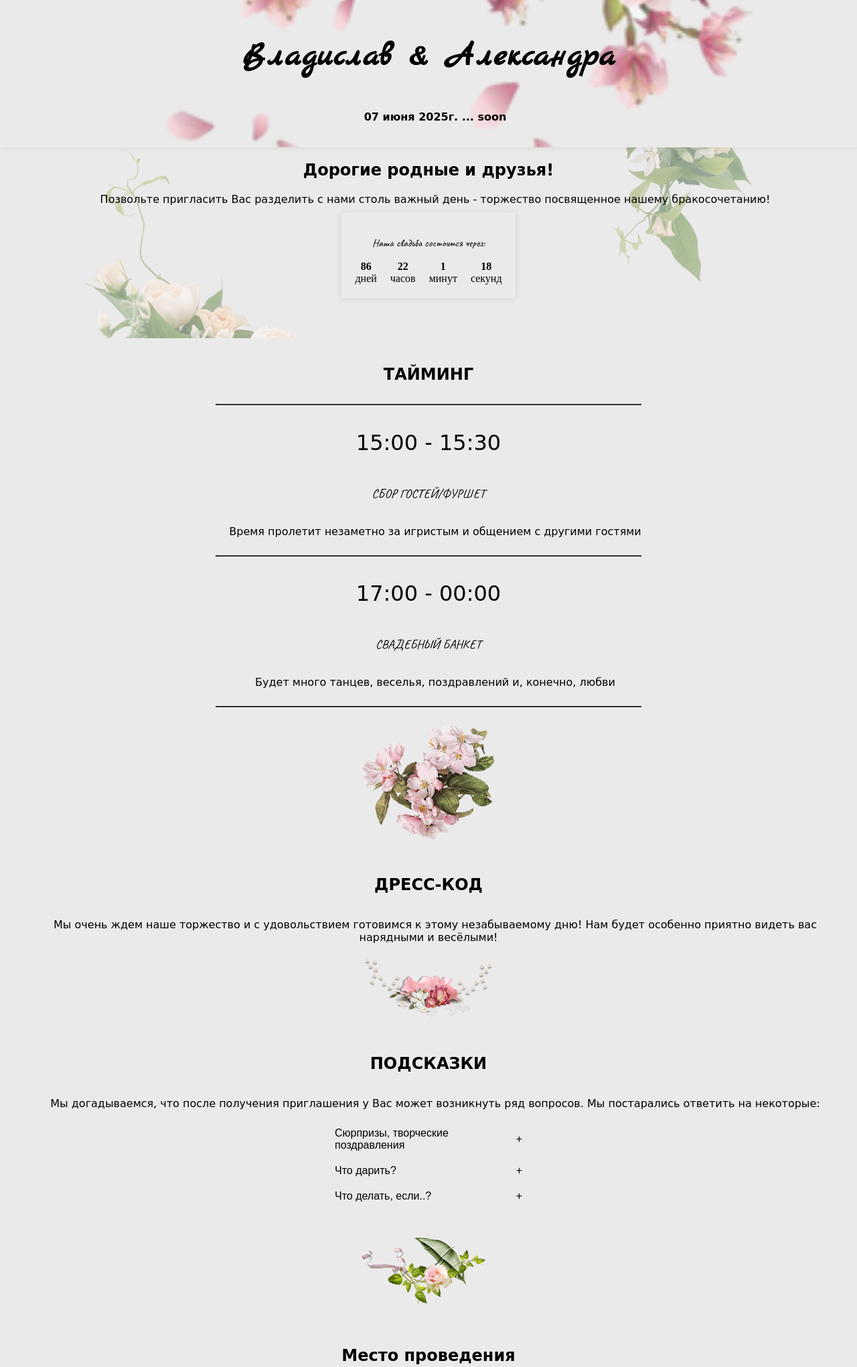
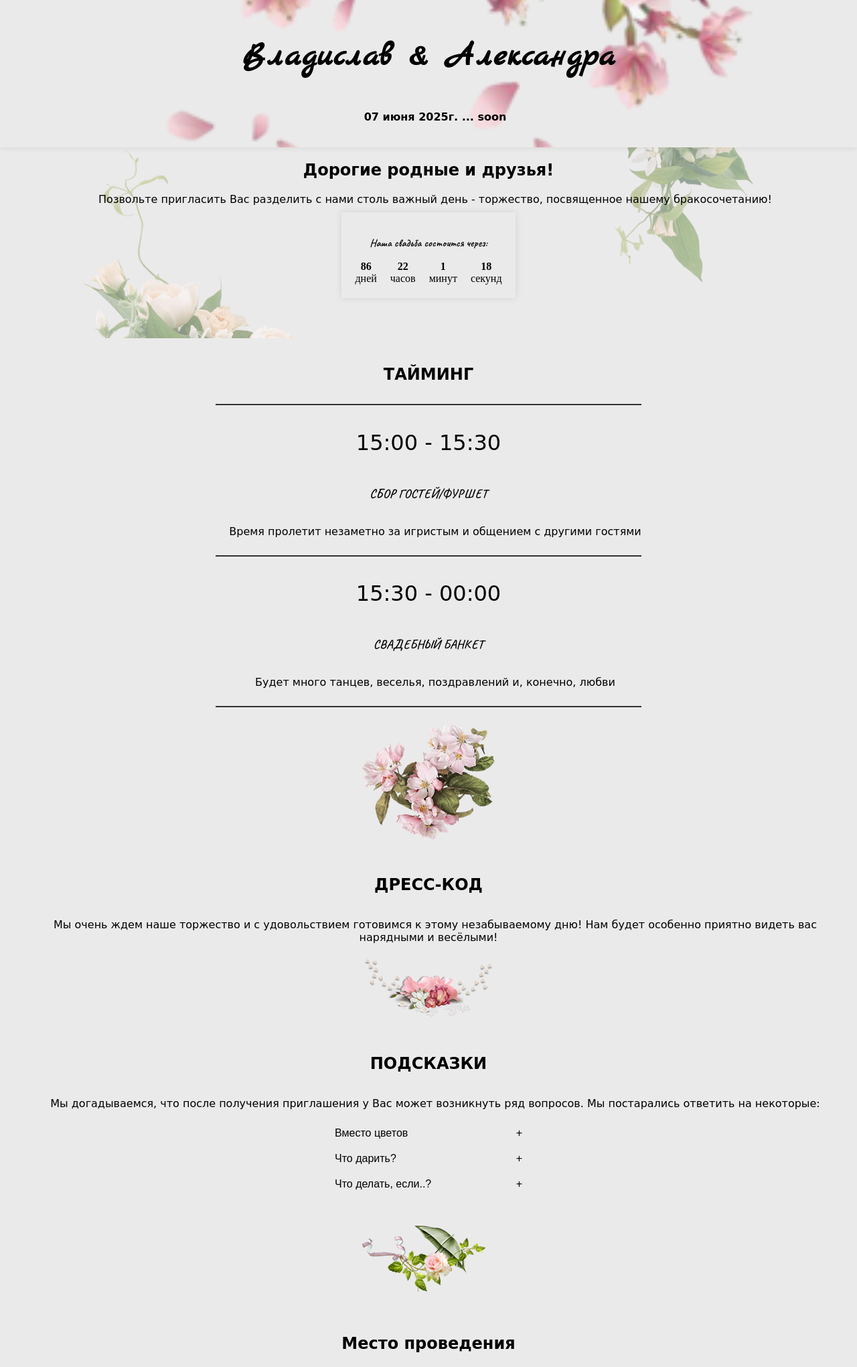
Before and after one commit to Valentin-KV/wedding, a website: page index.html in a window 1280 px wide. Shown: the top 2041 px of the page at 67% size. Drawn offline with Linux system fonts and the light colour scheme; a web font is replaced by a local one.

Commit message:
fix: made corrections from the customer

```diff
--- a/index.html
+++ b/index.html
@@ -22,7 +22,7 @@
         <div class="wrap">
             <div class="hello">
                 <h2 class="hello-title">Дорогие родные и друзья!</h2>
-                <p class="hello-text">Позвольте пригласить Вас разделить с нами столь важный день - торжество посвященное нашему бракосочетанию!</p>
+                <p class="hello-text">Позвольте пригласить Вас разделить с нами столь важный день - торжество, посвященное нашему бракосочетанию!</p>
                 <div class="timer">
                     <h3 class="hello-title-time">Наша свадьба состоится через:</h3>
                     <div id="countdown">
@@ -41,7 +41,7 @@
                 <h3 class="timing-title-time">СБОР ГОСТЕЙ/ФУРШЕТ</h3>
                 <p class="timing-text">Время пролетит незаметно за игристым и общением с другими гостями</p>
                 <div class="horizontal-line"></div>
-                <h2 class="timing-time">17:00 - 00:00</h2>
+                <h2 class="timing-time">15:30 - 00:00</h2>
                 <h3 class="timing-title-time">СВАДЕБНЫЙ БАНКЕТ</h3>
                 <p class="timing-text">Будет много танцев, веселья, поздравлений и, конечно, любви</p>
                 <div class="horizontal-line"></div>
@@ -59,15 +59,16 @@
                 <div class="container">
                     <ul class="accordion">
                         <li>
-                            <button class="accordion-toggle">Сюрпризы, творческие поздравления<span class="plus-icon">+</span></button>
+                            <button class="accordion-toggle">Вместо цветов<span class="plus-icon">+</span></button>
                             <div class="accordion-content">
-                                <p>Дорогие гости, пусть ваше участие в этом дне станет началом множества счастливых мгновений и незабываемых воспоминаний. Пусть каждый из вас найдет здесь свою долю счастья и радости!</p>
+                                <p>Будем рады, если Вы пополните наш домашний бар бутылочкой любого напитка, с которым мы у вас ассоциируемся, чтобы мы смогли наслаждаться им тёплыми вечерами.
+                                    Так как цветы, к сожалению, быстро завянут :(</p>
                             </div>
                         </li>
                         <li>
                             <button class="accordion-toggle">Что дарить?<span class="plus-icon">+</span></button>
                             <div class="accordion-content">
-                                <p>Дорогие гости, ваше присутствие для нас уже большой подарок. Если захотите еще порадовать нас, будем рады вашему вкладу в виде конверта с теплыми пожеланиями.</p>
+                                <p>Приносите с собой веселье и радость в душе, а подарки – в конверте! В качестве подарка будем благодарны за любой, даже символический, вклад в бюджет нашей молодой семьи.</p>
                             </div>
                         </li>
                         <li>
@@ -109,11 +110,10 @@
                                 <option value="" disabled selected>Выберите напиток</option>
                                 <option value="Вино красное">Вино красное</option>
                                 <option value="Вино белое">Вино белое</option>
-                                <option value="Пиво">Пиво</option>
                                 <option value="Шампанское">Шампанское</option>
                                 <option value="Коньяк">Коньяк</option>
                                 <option value="Виски">Виски</option>
-                                <option value="Коктейли">Коктейли</option>
+                                <option value="Водка">Водка</option>
                                 <option value="Безалкогольные напитки">Безалкогольные напитки</option>
                                 <option value="Пью всё">Пью всё!</option>
                             </select>
@@ -123,10 +123,9 @@
                             <div id="transfer" class="radio-group">
                                 <label><input type="radio" name="transfer" value="Нужен" required>Да</label>
                                 <label><input type="radio" name="transfer" value="Не нужен" required>Нет</label>
-                                <label><input type="radio" name="transfer" value="Могу подвезти" required>Могу подвезти</label>
                             </div>
                         </div>
-                       <div id="yesorno" class="form-group">
+                        <div id="yesorno" class="form-group">
                             <label class="label-title" for="attendance">Присутствие на торжестве</label>
                             <div id="attendance" class="radio-group">
                                 <label><input type="radio" name="attendance" value="Да" required>Я приду</label>
--- a/styles/style.css
+++ b/styles/style.css
@@ -18,7 +18,7 @@ h2 {
 h3 {
     font-family: "Caveat", cursive;
     font-optical-sizing: auto;
-    font-weight: 400;
+    font-weight: 600;
     font-style: normal;
 }
 
@@ -275,6 +275,11 @@ p {
     padding: 0 10px;
 }
 
+.questions-date {
+    font-weight: 600;
+    font-size: 1.2em;
+}
+
 .container-form {
     max-width: 600px;
     margin: 0 auto;
```
